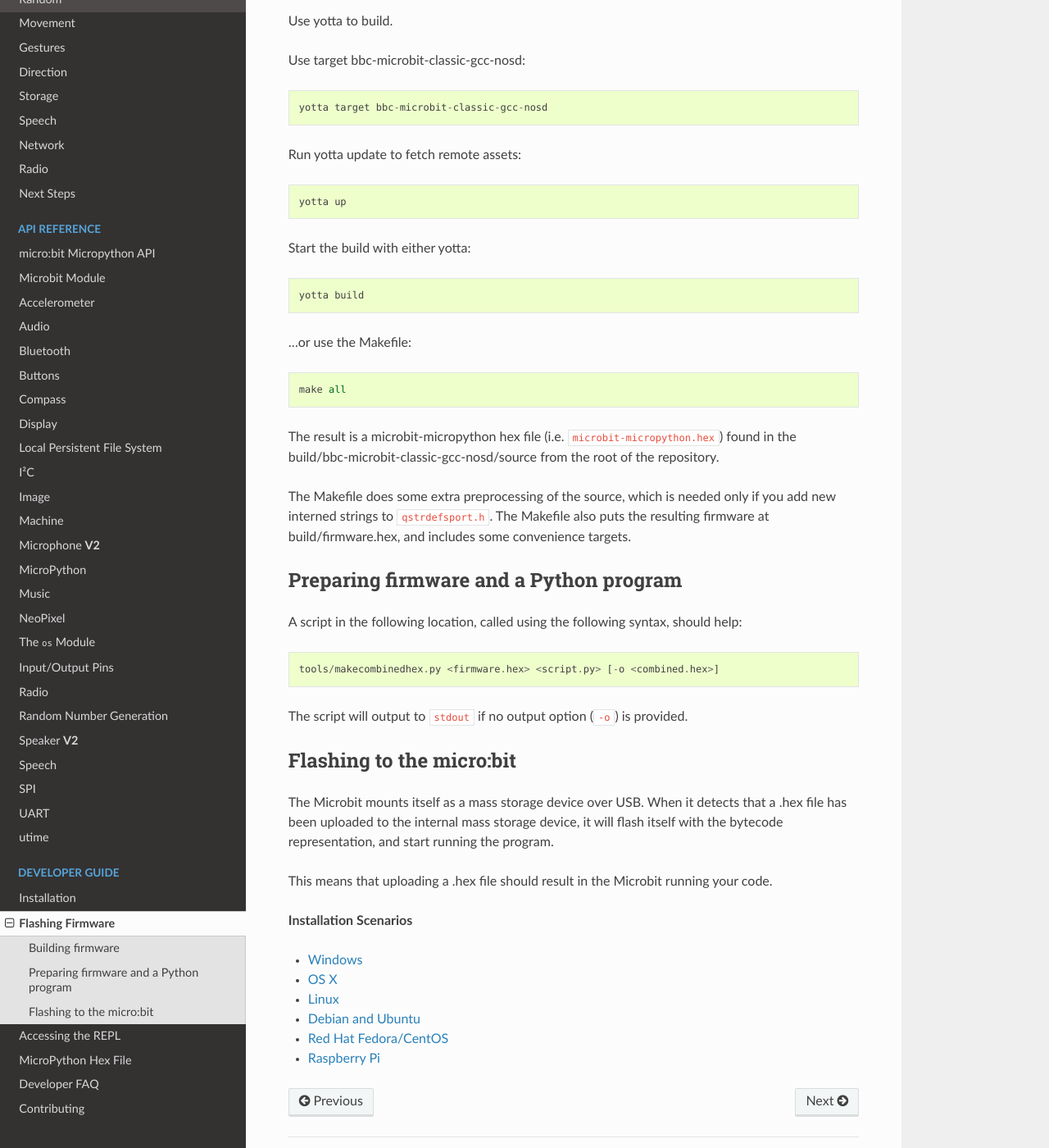
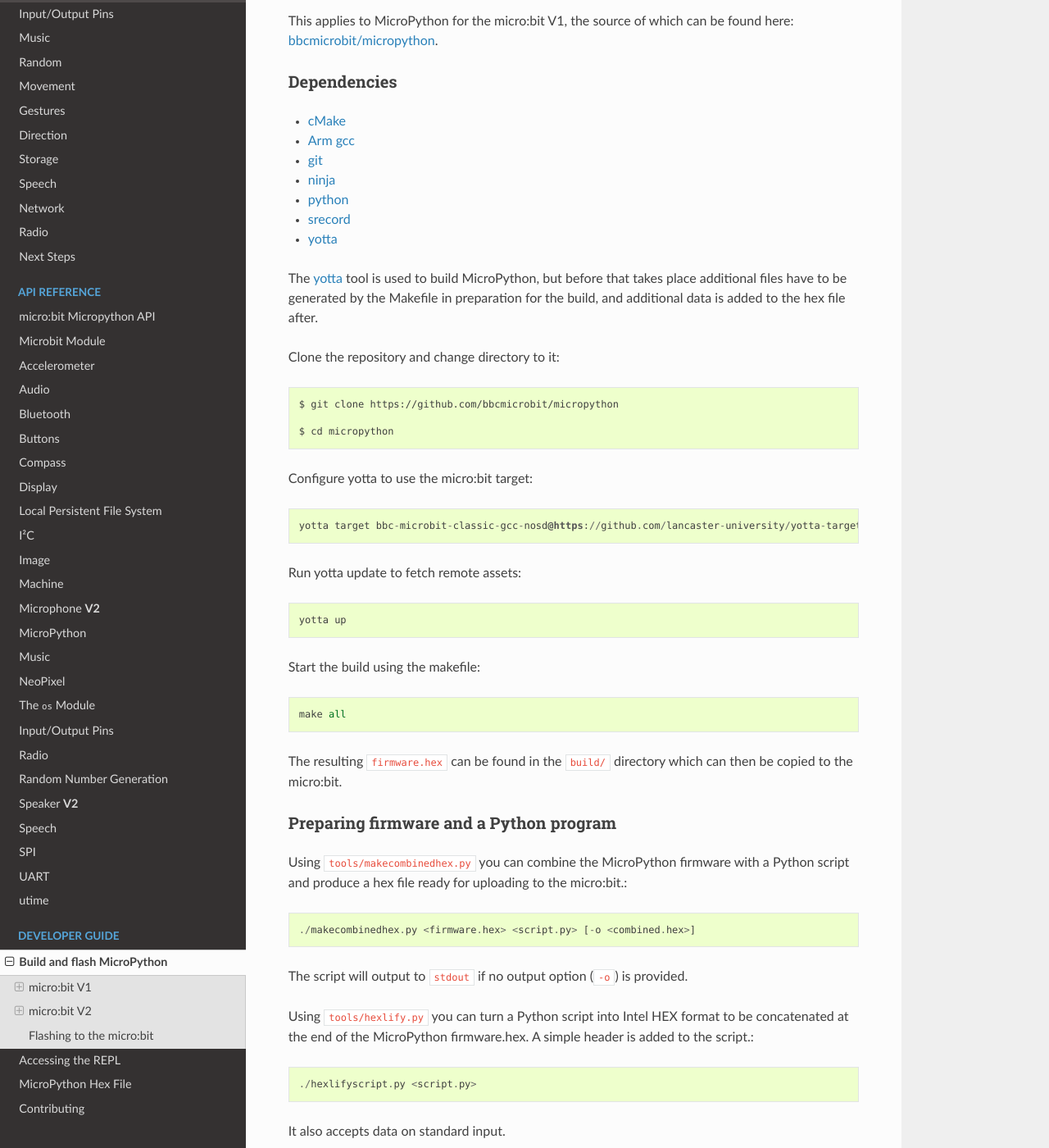
Before and after one commit to bbcmicrobit/micropython, a Sphinx documentation site: the page built from docs/devguide/flashfirmware.rst, in a window 1280 px wide and 1400 px high, scrolled down 202 px. Shown: the whole window at 82% size. Built offline with Sphinx 7.4.7 and the Read the Docs theme 2.0.0, drawn with Linux system fonts in a browser that asks for light colours; pages that are not in the unit, such as notebooks, are missing from menus; some of the changed text lies outside the part shown.

Commit message:
docs: dev guide updates (#711)
Completes and merges build and flash pages.
Adds V2 info.
Removes outdated FAQ page.
Adds WebUSB info to REPL page.

Rebase update: Keeps and updates the flashing paragraph in
flashfirmware page.

```diff
--- a/docs/devguide/flashfirmware.rst
+++ b/docs/devguide/flashfirmware.rst
@@ -1,65 +1,116 @@
 .. _flashfirmware:
 
-=================
-Flashing Firmware
-=================
+===========================
+Build and flash MicroPython
+===========================
 
-Building firmware
------------------
-Use yotta to build.
+micro:bit V1
+============
 
-Use target bbc-microbit-classic-gcc-nosd::
+This applies to MicroPython for the micro:bit V1, the source of which can be
+found here: `bbcmicrobit/micropython <https://github.com/bbcmicrobit/micropython>`_.
 
-  yotta target bbc-microbit-classic-gcc-nosd
+Dependencies
+------------
+- `cMake <https://cmake.org/>`_
+- `Arm gcc <https://developer.arm.com/tools-and-software/open-source-software/developer-tools/gnu-toolchain/gnu-rm/downloads>`_
+- `git <https://git-scm.com/>`_
+- `ninja <https://ninja-build.org/>`_
+- `python <https://www.python.org/downloads/>`_
+- `srecord <http://srecord.sourceforge.net/>`_
+- `yotta <http://docs.yottabuild.org//>`_
+
+The `yotta
+<http://docs.yottabuild.org//>`_ tool is used to build MicroPython, but before
+that takes place additional files have to be generated by the Makefile in
+preparation for the build, and additional data is added to the hex file after.
+
+Clone the repository and change directory to it::
+
+  $ git clone https://github.com/bbcmicrobit/micropython
+
+  $ cd micropython
+
+Configure yotta to use the micro:bit target::
+
+  yotta target bbc-microbit-classic-gcc-nosd@https://github.com/lancaster-university/yotta-target-bbc-microbit-classic-gcc-nosd
 
 Run yotta update to fetch remote assets::
 
   yotta up
 
-Start the build with either yotta::
-
-  yotta build
-
-...or use the Makefile::
+Start the build using the makefile::
 
   make all
 
-The result is a microbit-micropython hex file (i.e. ``microbit-micropython.hex``)
-found in the build/bbc-microbit-classic-gcc-nosd/source from the root of the
-repository.
-
-The Makefile does some extra preprocessing of the source, which is needed only
-if you add new interned strings to ``qstrdefsport.h``. The Makefile also puts
-the resulting firmware at build/firmware.hex, and includes some convenience
-targets.
+The resulting ``firmware.hex`` can be found in the ``build/``
+directory which can then be copied to the micro:bit.
 
 Preparing firmware and a Python program
 ---------------------------------------
 
-A script in the following location, called using the following syntax, should
-help::
+Using ``tools/makecombinedhex.py`` you can combine the MicroPython firmware
+with a Python script and produce a hex file ready for uploading to the
+micro:bit.::
 
-  tools/makecombinedhex.py <firmware.hex> <script.py> [-o <combined.hex>]
+  ./makecombinedhex.py <firmware.hex> <script.py> [-o <combined.hex>]
 
 The script will output to ``stdout`` if no output option (``-o``) is provided.
 
-Flashing to the micro:bit
--------------------------
+Using ``tools/hexlify.py`` you can turn a Python script into Intel HEX format
+to be concatenated at the end of the MicroPython firmware.hex.  A simple header
+is added to the script.::
 
-The Microbit mounts itself as a mass storage device over USB.  When it detects
-that a .hex file has been uploaded to the internal mass storage device, it will
-flash itself with the bytecode representation, and start running the program.
+  ./hexlifyscript.py <script.py>
 
-This means that uploading a .hex file should result in the Microbit running your
-code.
+It also accepts data on standard input.
 
 
+micro:bit V2
+============
 
-**Installation Scenarios**
+This applies to MicroPython for the micro:bit V2, the source of which can be
+found here: `microbit-foundation/micropython-microbit-v2 <https://github.com/microbit-foundation/micropython-microbit-v2>`_.
 
-* :ref:`Windows <microbit-windows>`
-* :ref:`OS X <microbit-osx>`
-* :ref:`Linux <microbit-linux>`
-* :ref:`Debian and Ubuntu <microbit-debian-ubuntu>`
-* :ref:`Red Hat Fedora/CentOS <microbit-redhat>`
-* :ref:`Raspberry Pi <microbit-rpi>`
+The repository also contains a history of
+`MicroPython firmware builds <https://github.com/microbit-foundation/micropython-microbit-v2/actions>`_.
+
+Dependencies
+------------
+
+- `Arm gcc <https://developer.arm.com/tools-and-software/open-source-software/developer-tools/gnu-toolchain/gnu-rm/downloads>`_
+- `gcc <http://gcc.gnu.org/install/>`_
+- `cMake <https://cmake.org/>`_
+- `git <https://git-scm.com/>`_
+- `ninja <https://ninja-build.org/>`_
+- `python <https://www.python.org/downloads/>`_
+
+Clone the repository and change directory to it::
+
+    $ git clone https://github.com/microbit-foundation/micropython-microbit-v2
+    $ cd micropython-microbit-v2
+
+Update the submodules::
+
+    $ git submodule update --init
+
+Then build the MicroPython cross-compiler::
+
+    $ make -C lib/micropython/mpy-cross
+
+After setting up, go to the src/ directory and build::
+
+    $ cd src
+
+    $ make
+
+The resulting firmware will be ``MICROBIT.hex`` in the ``src/``
+directory which can be copied to the micro:bit.
+
+
+Flashing to the micro:bit
+=========================
+
+The micro:bit mounts itself as a USB mass storage device named ``MICROBIT``.
+When it detects that a .hex file has been copied to the USB drive, it will
+flash itself, and start running the program.
```
Also changed, not shown: docs/devguide/devfaq.rst (deleted, +0 -13 lines), docs/devguide/hexformat.rst (+8 -16 lines), docs/devguide/installation.rst (deleted, +0 -118 lines).
